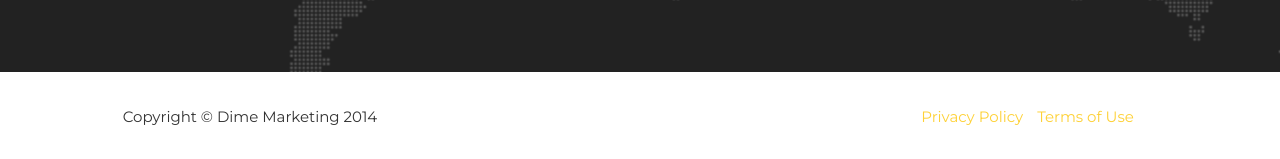
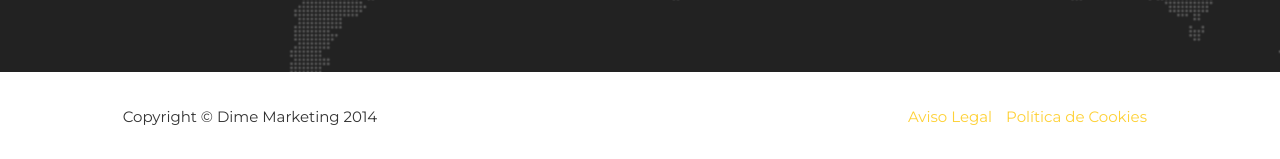
Before and after one commit to dimemarketing/dimemarketing.github.io, a Jekyll site: the page built from index.html, in a window 1280 px wide and 900 px high, scrolled down 3178 px. Shown: the part 738-897 px from the top of the window. Built offline with Jekyll 4.4.1, drawn with Linux system fonts in a browser that asks for light colours; some web fonts are replaced.

Commit message:
added links to aviso legal and politica de cookies

```diff
--- a/_includes/footer.html
+++ b/_includes/footer.html
@@ -14,9 +14,9 @@
                 </div>
                 <div class="col-md-4">
                     <ul class="list-inline quicklinks">
-                        <li><a href="#">Privacy Policy</a>
+                        <li><a href="https://www.cosmoscallcenter.com/aviso-legal/">Aviso Legal</a>
                         </li>
-                        <li><a href="#">Terms of Use</a>
+                        <li><a href="https://www.cosmoscallcenter.com/politica-de-cookies-cosmos-call-center/">Política de Cookies</a>
                         </li>
                     </ul>
                 </div>
```
